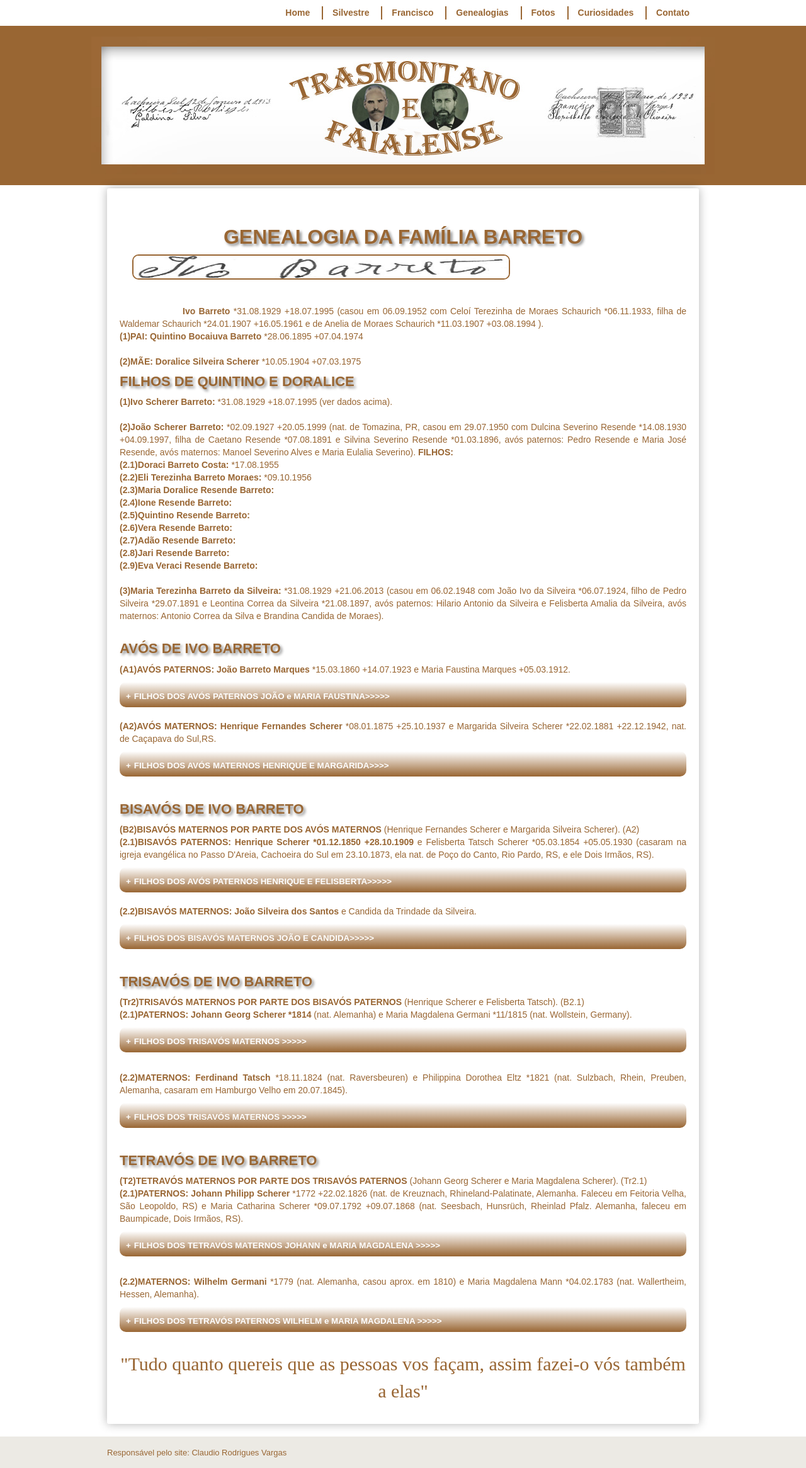
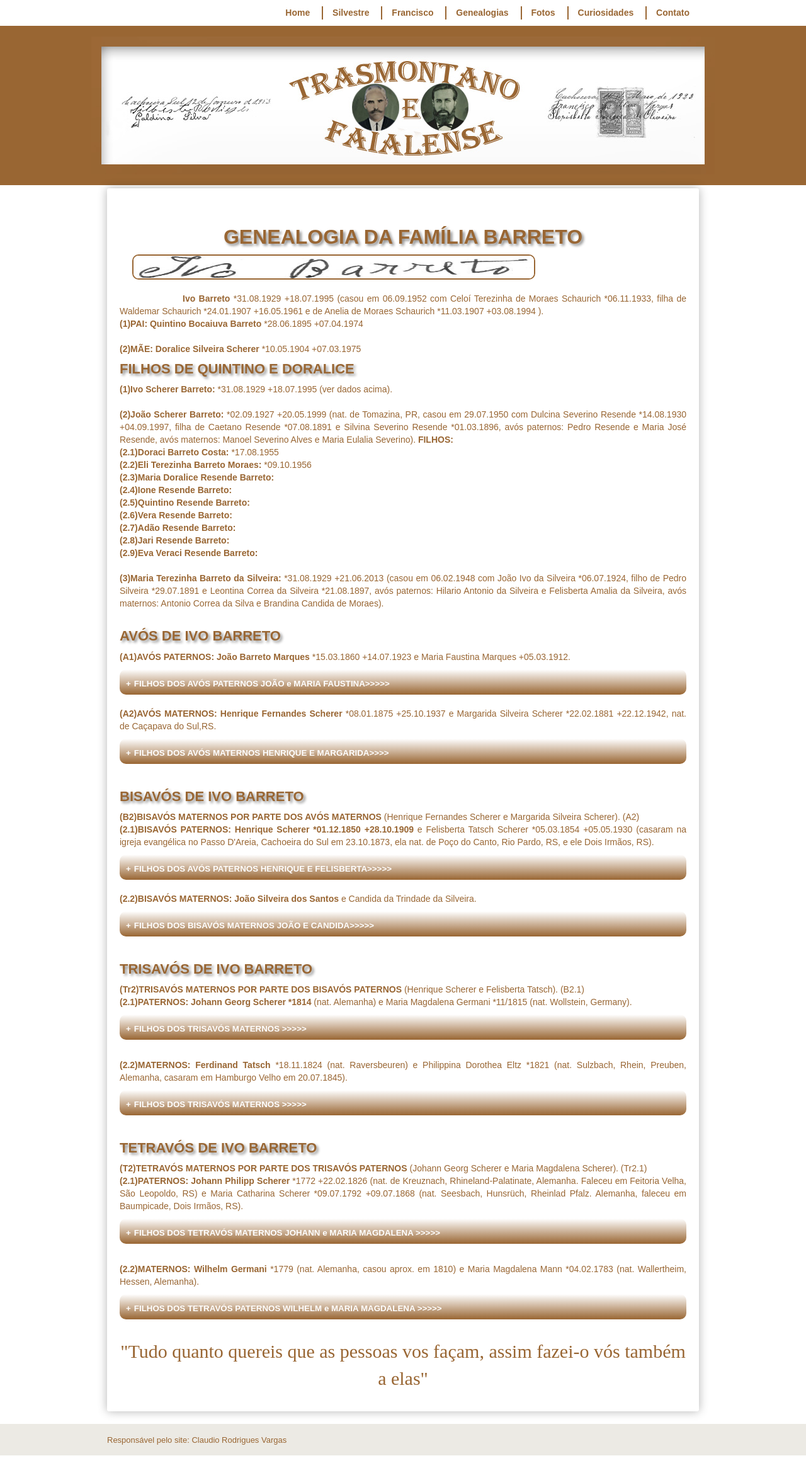
Before and after one commit to claudiovargas1955/claudiovargas1955.github.io, a Jekyll site: the page built from _pages/familia-barreto.html, in a window 1280 px wide. Shown: the whole page at 63% size. Built offline with Jekyll 4.4.1, drawn with Linux system fonts in a browser that asks for light colours; some web fonts are replaced.

Commit message:
Update familia-barreto.html

```diff
--- a/_pages/familia-barreto.html
+++ b/_pages/familia-barreto.html
@@ -95,7 +95,7 @@ details[open] summary {color:#996633;
 </style>
 
 <h1>GENEALOGIA DA FAMÍLIA BARRETO</h1>
-<img class="esq1" style="float:left"; src="/images/IVO.jpg" width="600px" height="40px" class="img-responsive"  title="Assinatura Ivo Barreto";/><br><br><br><br>
+<img class="esq1" style="float:left"; src="/images/IVO.jpg" width="640px" height="40px"  title="Assinatura Ivo Barreto";/><br><br><br>
 <b><p style="text-indent:100px";/>Ivo Barreto </b>*31.08.1929 +18.07.1995 (casou em 06.09.1952 com Celoí Terezinha de Moraes Schaurich
 *06.11.1933, filha de Waldemar Schaurich *24.01.1907 +16.05.1961 e de Anelia de Moraes Schaurich *11.03.1907 +03.08.1994 ). <br>
 
```
